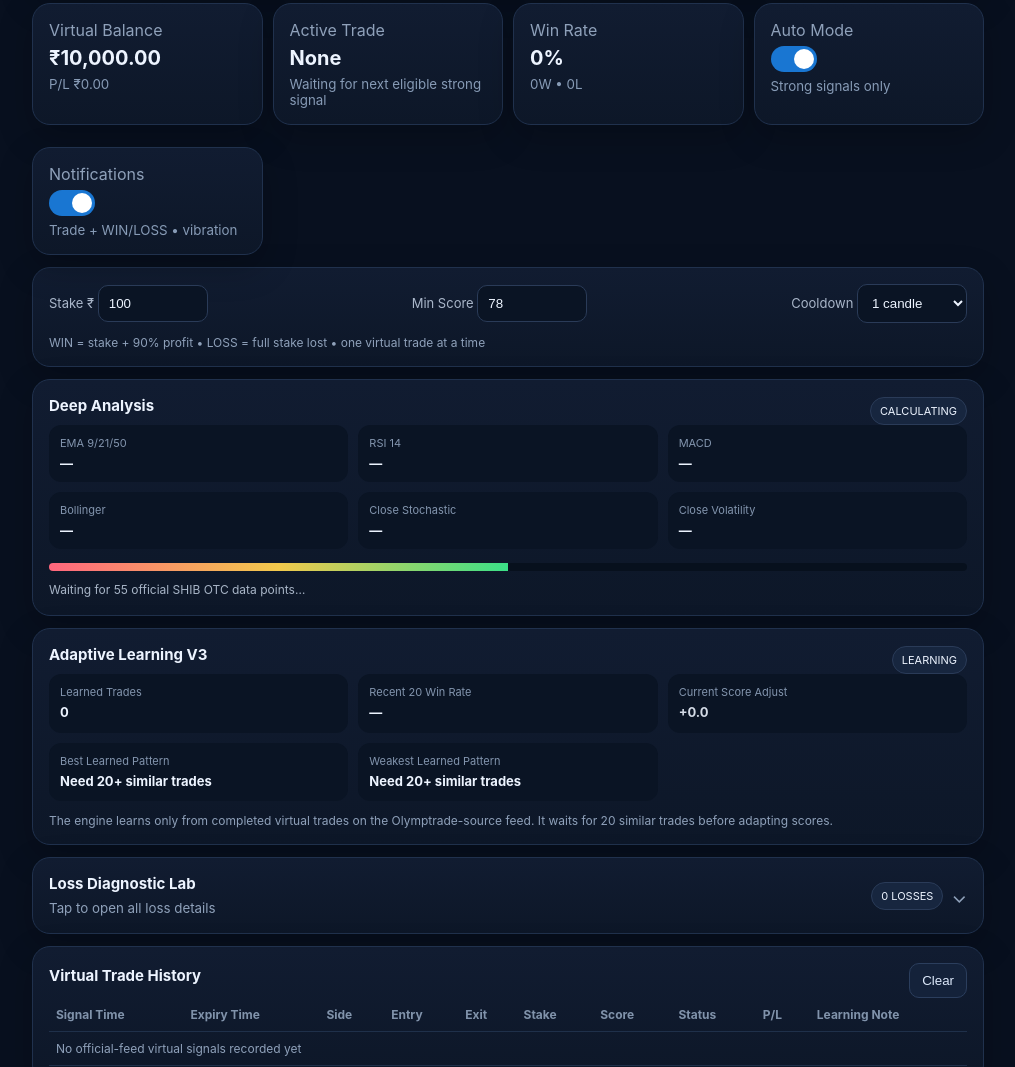
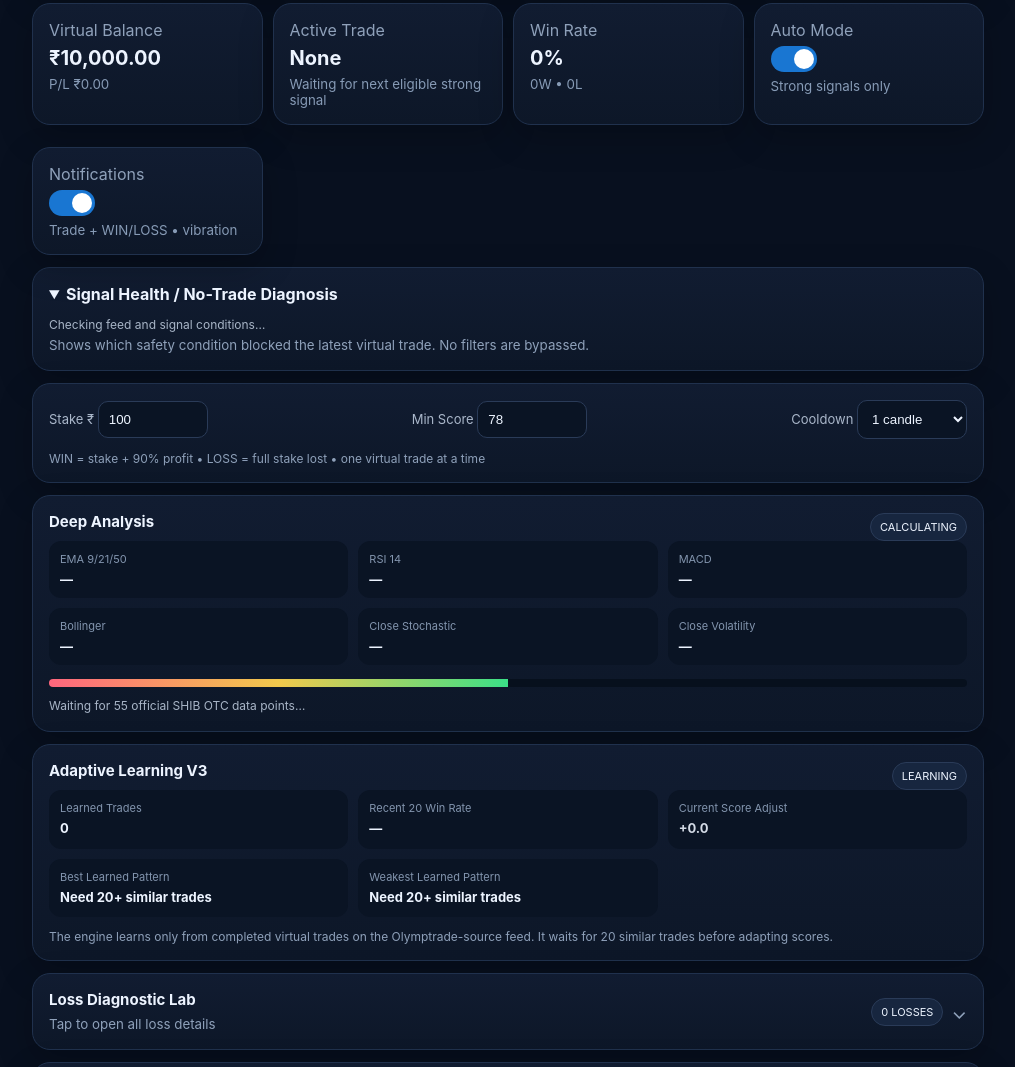
Before and after one commit to dwivedigaurav51-debug/Gaurav-data-save, a plain HTML site: page shib-otc-apk/app/src/main/assets/index.html in a window 1280 px wide. Shown: the part 704-1771 px from the top of the page, without its empty margins (132-1147 px from the left). Drawn offline with Linux system fonts and the light colour scheme; no server answers.

Commit message:
Show live no-trade diagnostics panel to distinguish feed failures from strategy filters

```diff
--- a/shib-otc-apk/app/src/main/assets/index.html
+++ b/shib-otc-apk/app/src/main/assets/index.html
@@ -74,6 +74,12 @@
         <small>Trade + WIN/LOSS • vibration</small>
       </article>
     </section>
+
+    <details class="card" open>
+      <summary><strong>Signal Health / No-Trade Diagnosis</strong></summary>
+      <div id="signalHealth" class="reason" style="margin-top:12px;white-space:pre-line">Checking feed and signal conditions…</div>
+      <small class="muted">Shows which safety condition blocked the latest virtual trade. No filters are bypassed.</small>
+    </details>
 
     <section class="card controls">
       <div class="row between wrap">
```
